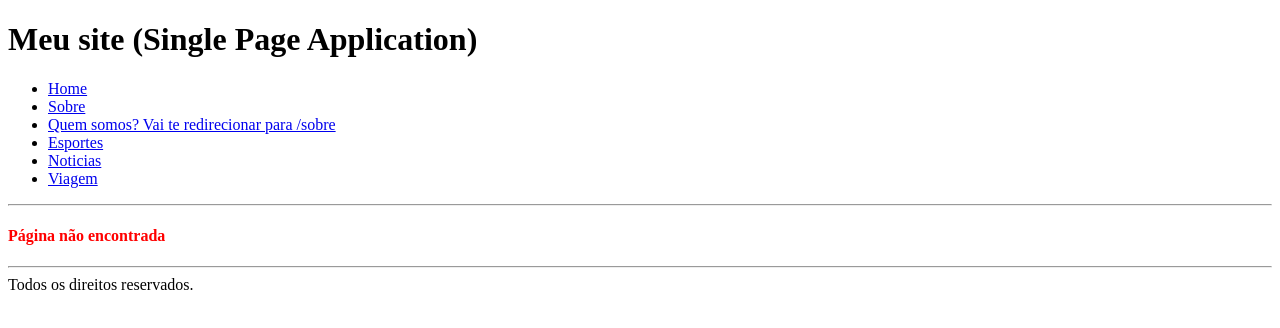
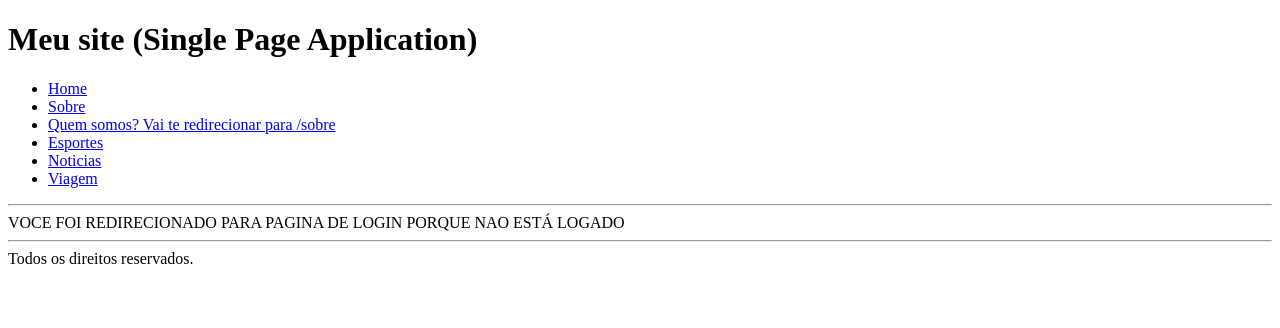
Before and after one commit to felipealpino/b7web-rotas-react, a React (Create React App) app: page /login in a window 1280 px wide. Shown: the top 328 px of the page. Built offline with nearby package versions, Linux system fonts and the light colour scheme.

Commit message:
Primeira forma de fazer autenticacao

```diff
--- a/src/App.js
+++ b/src/App.js
@@ -4,7 +4,10 @@ import { BrowserRouter, Link, Switch, Route,  Redirect} from 'react-router-dom'
 import Home from './pages/Home'
 import Sobre from './pages/Sobre'
 import Categoria from './pages/Categoria'
+import Login from './pages/Login';
 
+
+const isLogged = false;
 
 function App() {
 
@@ -48,6 +51,13 @@ function App() {
             <hr/>
 
             <Switch>
+                {/* ROTA LOGIN */}
+                <Route exact path="/login">
+                    <Login/>
+                </Route>
+
+
+
                 {/* ROTA HOME */}
                 <Route exact path="/">
                     <Home/>
@@ -55,7 +65,7 @@ function App() {
 
                 {/* ROTA SOBRE */}
                 <Route exact path="/sobre">
-                    <Sobre/>
+                    {isLogged ? <Sobre/> : <Redirect to="/login"/>}
                 </Route>
 
                 {/* ROTA QUE REDIRECIONA PARA SOBRE */}
--- /dev/null
+++ b/src/pages/Login.js
@@ -0,0 +1,12 @@
+import React from 'react'
+
+
+export default function Login () {
+
+    return(<>
+        <div>
+            VOCE FOI REDIRECIONADO PARA PAGINA DE LOGIN PORQUE NAO ESTÁ LOGADO
+        </div>
+    </>)
+
+}
```
